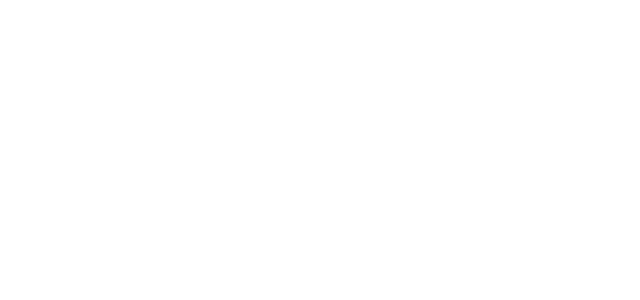
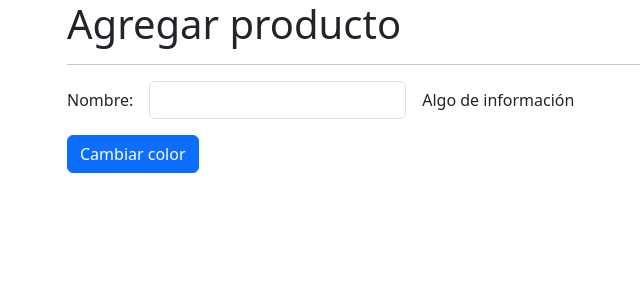
Before and after one commit to decoy91/directiveSignals, an Angular app: page /products/product in a window 1280 px wide. Before the commit this address led to /. Shown: the top 300 px of the page, without its empty margins (15-655 px from the left). Built offline with nearby package versions, Linux system fonts and the light colour scheme.

Commit message:
Estructura de la aplicación...

```diff
--- a/src/app/app-routing.module.ts
+++ b/src/app/app-routing.module.ts
@@ -1,7 +1,15 @@
 import { NgModule } from '@angular/core';
 import { RouterModule, Routes } from '@angular/router';
 
-const routes: Routes = [];
+const routes: Routes = [
+  {
+    path: 'products', loadChildren: () => import('./products/products.module').then(m => m.ProductsModule)
+  },
+  {
+    path:'**',
+    redirectTo: 'products'
+  }
+];
 
 @NgModule({
   imports: [RouterModule.forRoot(routes)],
--- /dev/null
+++ b/src/app/products/pages/product-page/product-page.component.html
@@ -0,0 +1,36 @@
+<h1>Agregar producto</h1>
+<hr>
+
+<form>
+  <div class="row g-3 align-items-center mb-3">
+
+    <div class="col-auto">
+
+      <label>Nombre: </label>
+
+    </div>
+
+    <div class="col-auto">
+      <input type="text" class="form-control">
+    </div>
+
+    <div class="col-auto">
+
+      <span>Algo de información</span>
+
+    </div>
+
+  </div>
+
+  <div class="row">
+
+    <div class="col">
+
+      <button class="btn btn-primary">
+        Cambiar color
+      </button>
+
+    </div>
+
+  </div>
+</form>
```
Also changed, not shown: src/app/products/pages/product-page/product-page.component.ts (added, +9 -0 lines), src/app/products/products-routing.module.ts (added, +20 -0 lines), src/app/products/products.module.ts (added, +17 -0 lines), src/app/products/pages/product-page/product-page.component.css (added).
